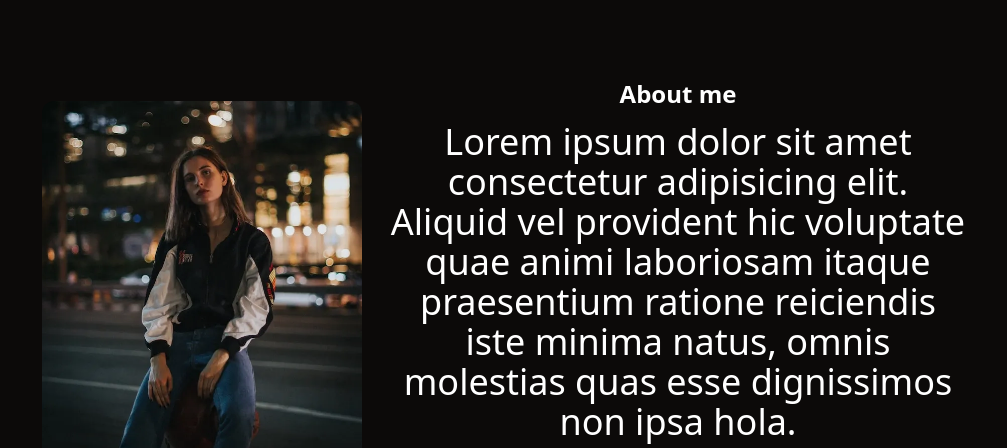
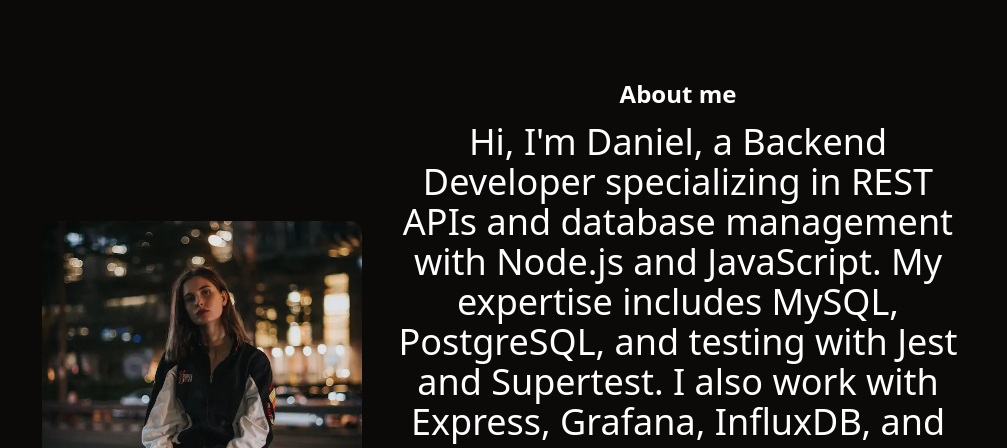
Before and after one commit to pucara05/Portafolio, a website: page index.html in a window 1280 px wide. Shown: the part 810-1258 px from the top of the page, without its empty margins (136-1143 px from the left). Drawn offline with Linux system fonts and the light colour scheme.

Commit message:
agregando about me y mejorando footer

```diff
--- a/index.html
+++ b/index.html
@@ -62,20 +62,25 @@
 
 
     <!-- Section two -->
-  <section id="about" class="w-full h-auto flex flex-col md:flex-row justify-center items-center gap-7 bg-stone-950 dark:bg-white dark:text-black text-white p-5 md:p-10">
+    <section id="about"
+        class="w-full h-auto flex flex-col md:flex-row justify-center items-center gap-7 bg-stone-950 dark:bg-white dark:text-black text-white p-5 md:p-10">
         <img class="w-full max-w-xs h-auto rounded-xl" src="assets/foto.webp" alt="">
 
         <article class="flex flex-col gap-3 max-w-xl w-full">
             <h2 class="text-2xl text-white dark:text-cyan-400 font-semibold text-center">About me</h2>
-      <p class="dark:text-black text-3xl text-center max-w-full sm:text-2xl md:text-3xl lg:text-4xl overflow-visible">
-            Lorem ipsum dolor sit amet consectetur adipisicing elit. Aliquid vel provident hic voluptate quae animi
-            laboriosam itaque praesentium ratione reiciendis iste minima natus, omnis molestias quas esse
-            dignissimos non ipsa hola.
+            <p
+                class="dark:text-black text-3xl text-center max-w-full sm:text-2xl md:text-3xl lg:text-4xl overflow-visible">
+                Hi, I'm Daniel, a Backend Developer specializing in REST APIs and database management with Node.js and
+                JavaScript. My expertise includes MySQL, PostgreSQL, and testing with Jest and Supertest. I also work
+                with Express, Grafana, InfluxDB, and have some experience with Docker. Although I have a background in
+                Java and Spring Boot, my focus now is efficient backend development with Node.js.
             </p>
 
             <div class="flex flex-wrap justify-center gap-3">
-            <a class="bg-white" href="https://www.linkedin.com/in/danielcvillamizar/"  target="_blank" rel="noopener noreferrer"><img width="25px" src="assets/linkedin.svg" alt="LinkedIn"></a>
-            <a class="bg-white" href="https://github.com/pucara05"  target="_blank" rel="noopener noreferrer"><img width="25px" src="assets/github.svg" alt="GitHub"></a>
+                <a class="bg-white" href="https://www.linkedin.com/in/danielcvillamizar/" target="_blank"
+                    rel="noopener noreferrer"><img width="25px" src="assets/linkedin.svg" alt="LinkedIn"></a>
+                <a class="bg-white" href="https://github.com/pucara05" target="_blank" rel="noopener noreferrer"><img
+                        width="25px" src="assets/github.svg" alt="GitHub"></a>
                 <a class="bg-white" href="#"><img width="25px" src="assets/instagram.svg" alt="Instagram"></a>
             </div>
         </article>
@@ -83,7 +88,7 @@
 
 
     <!-- section three -->
-    <section  id="projects"  class="bg-stone-950 p-10% py-5 dark:bg-white ">
+    <section id="projects" class="bg-stone-950 p-10% py-5 dark:bg-white ">
         <h2 class=" flex  justify-center text-white dark:text-black p-10 text-2xl">Projects</h2>
         <article class="flex flex-wrap justify-center items-center gap-10">
             <div class="w-72 h-auto flex flex-col gap-2 justify-center items-center bg-white border-2 rounded-lg">
@@ -147,7 +152,8 @@
                     consectetur
                     repellat perferendis.
                 </p>
-                <a class=" bg-white" href="https://github.com/pucara05"><img width="30px" src="assets/github.svg" alt="ir a github"></a>
+                <a class=" bg-white" href="https://github.com/pucara05"><img width="30px" src="assets/github.svg"
+                        alt="ir a github"></a>
 
             </div>
 
@@ -178,13 +184,16 @@
     <footer id="contact"
         class="w-full h-30vh bg-stone-950 p-10% py-5 flex flex-col justify-center items-center  dark:text-black text-white gap-7 dark:bg-white">
         <div class="redes flex gap-4">
-            <a class="dark:bg-black" href="https://www.linkedin.com/in/danielcvillamizar/"  target="_blank" rel="noopener noreferrer"><img width="30px" src="assets/linkedin.svg" alt=""></a>
-            <a class="dark:bg-black" href="https://github.com/pucara05"  target="_blank" rel="noopener noreferrer"><img width="30px" src="assets/github.svg" alt=""></a>
-            <a class="dark:bg-black" href="#"  target="_blank" rel="noopener noreferrer"><img width="30px" src="assets/gmail.svg" alt=""></a>
+            <a class="dark:bg-black" href="https://www.linkedin.com/in/danielcvillamizar/" target="_blank"
+                rel="noopener noreferrer"><img width="30px" src="assets/linkedin.svg" alt=""></a>
+            <a class="dark:bg-black" href="https://github.com/pucara05" target="_blank" rel="noopener noreferrer"><img
+                    width="30px" src="assets/github.svg" alt=""></a>
+            <a class="dark:bg-black" href="#" target="_blank" rel="noopener noreferrer"><img width="30px"
+                    src="assets/gmail.svg" alt=""></a>
             <span>LOGO</span>
         </div>
-        <div >
-        <h3 >Hecho por Daniel Cardenas © COPYRIGHT- 2024</h3>
+        <div>
+            <h3> © COPYRIGHT- 2024</h3>
         </div>
     </footer>
     <script src="./script.js"></script>
```
Lines whose indentation alone changed are shown as unchanged.
